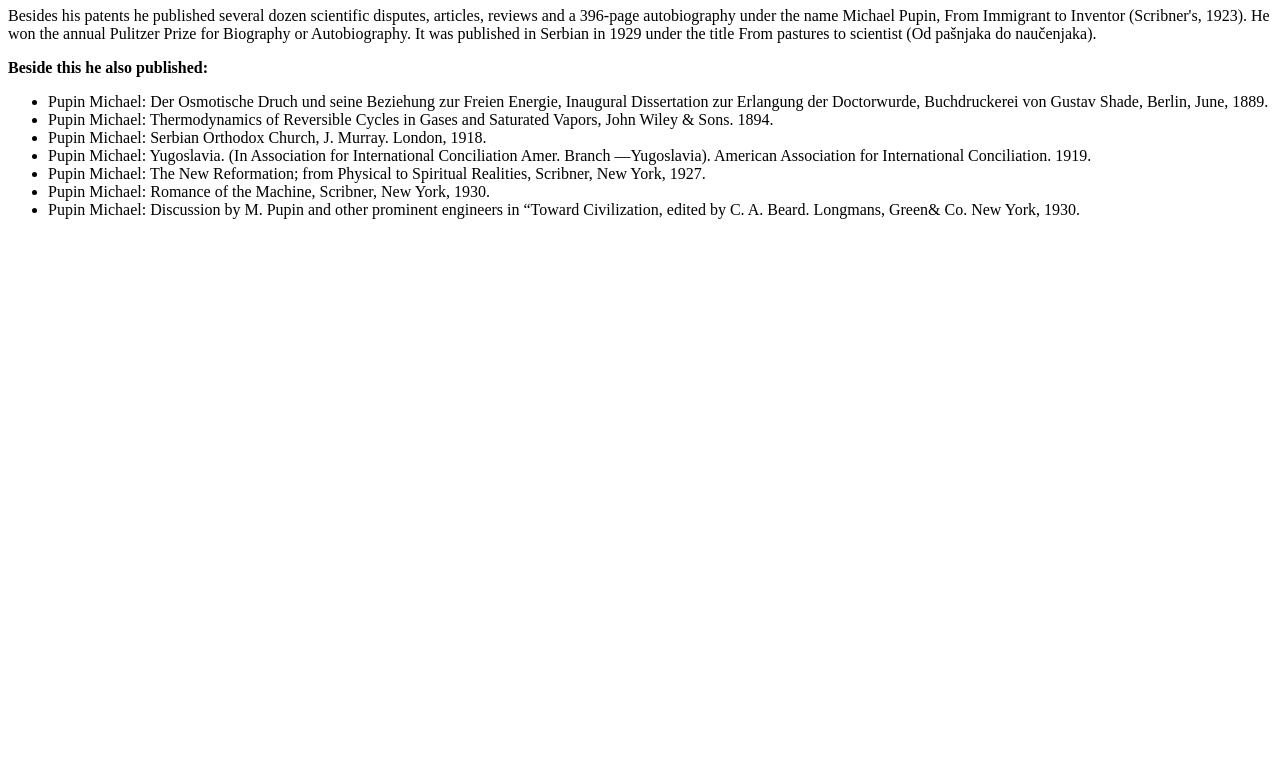
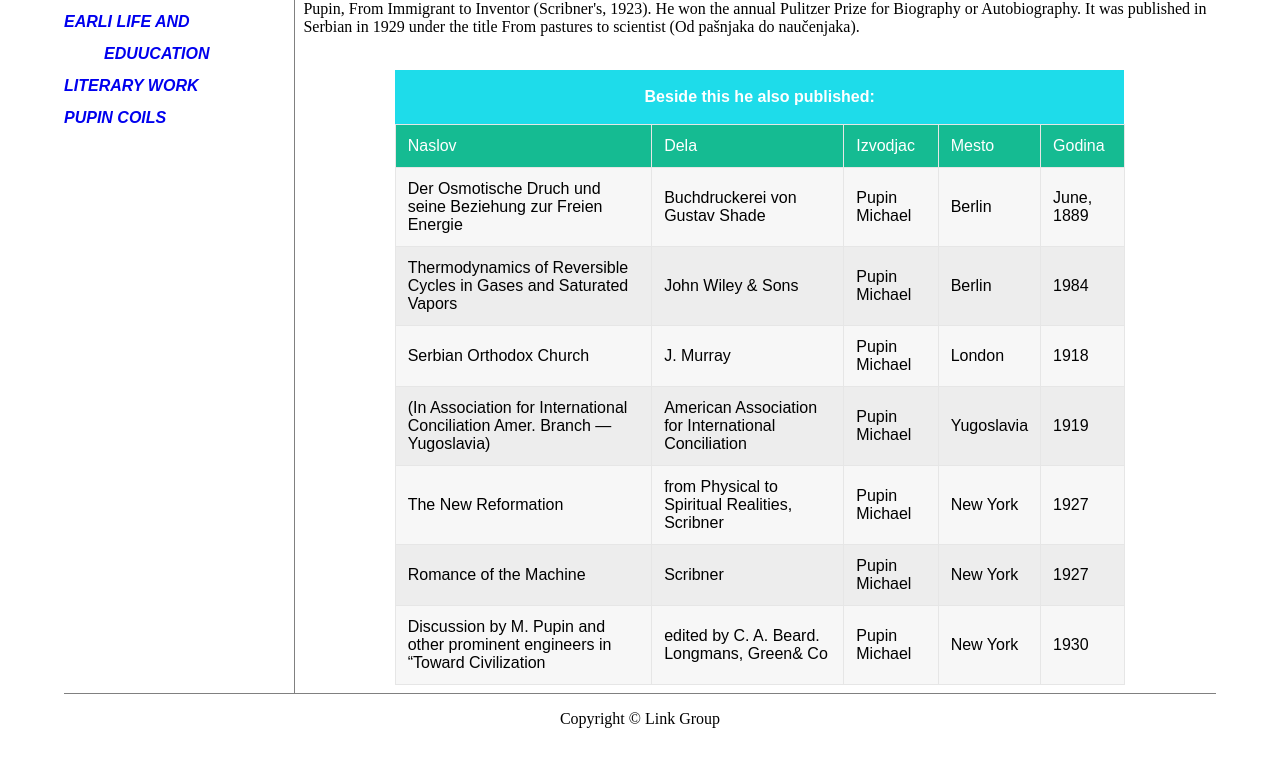
Before and after one commit to ElvisB1987/mini_hml, a plain HTML site: page Literary/literary_work.html in a window 1280 px wide. Shown: the part 179-943 px from the top of the page. Before the commit the page ends 800 px from the top, so only its background shows below. Drawn offline with Linux system fonts and the light colour scheme.

Commit message:
Unapredjeni_HTML_CSS

```diff
--- a/Literary/literary_work.html
+++ b/Literary/literary_work.html
@@ -3,30 +3,179 @@
 <head>
     <meta charset="UTF-8">
     <title>Literary_Work</title>
+    <style>
+        body {
+
+            width: 90%;
+            margin: 20px auto
+        }
+        header {
+            font-family: sans-serif;
+            border-bottom: 1px solid gray;
+            padding: 8px 0 8px 0;
+            border-bottom: 1px solid gray;
+            text-align-last: center;
+            background-color: #1edcea;
+            color: black;
+            border-radius: 10px 0 10px 0;
+            margin: 20px auto
+        }
+nav {
+    font-family: sans-serif;
+    float: left;
+    width: 20%;
+    height: 100%;
+    box-sizing: border-box;
+    font-style: oblique;
+    font-weight: bold;
+}
+a {
+    text-decoration: none;
+}
+li {
+    list-style-type: none;
+    line-height: 2em;
+    text-decoration:none;
+    text-shadow:1px gray;
+    text-transform: uppercase;
+    text-indent: -40px;
+}
+
+section{
+    float: right;
+    width: 80%;
+    padding: 8px 0 8px 8px;
+    box-sizing: border-box;
+    border-left: 1px solid gray;
+}
+footer {
+    padding: 16px 0 16px 0;
+    border-top: 1px solid gray;
+    clear: both;
+    text-align-last: center;
+}
+table {
+        font-family: arial, sans-serif;
+        border-collapse: collapse;
+        width: 80%;
+        margin: 0 auto;
+      }
+
+      th {
+        padding: 18px;
+      }
+
+      td {
+        padding: 12px;
+      }
+
+      td {
+        border: solid 1px #e6e6e6;
+      }
+
+      tr {
+        background-color: #EDEDED;
+      }
+
+      tr.even {
+        background-color:#F7F7F7;
+      }
+
+      #heading {
+        background-color:#15bb92;
+        color: white;
+      }
+      th {
+            background-color: #1edcea;
+            color: white;
+      }
+    </style>
 </head>
 <body>
-    <ul>
+    <header> <h1>Literary work</h1></header>
+
+   <nav> <ul>
     <a href="../index.html"> <li>Main Page</li></a>
      <a href="../Earli_life/earli.html"><li>Earli life and eduucation </li></a>
      <a href="../Literary/literary_work.html"><li>Literary Work </li></a>
      <a href="../Pupin/pupin_coils.html"><li>Pupin Coils</li></a>
 </ul>
-    <hr>
+</nav>
 
-   <h1>Literary work</h1>
 
+
+
+<section>
     <p>Besides his patents he published several dozen scientific disputes, articles, reviews and a 396-page autobiography under the name Michael Pupin, From Immigrant to Inventor (Scribner's, 1923). He won the annual Pulitzer Prize for Biography or Autobiography. It was published in Serbian in 1929 under the title From pastures to scientist (Od pašnjaka do naučenjaka). </p>
 
-<b>Beside this he also published:</b>
+
 <br>
-<ul>
-    <li>Pupin Michael: Der Osmotische Druch und seine Beziehung zur Freien Energie, Inaugural Dissertation zur Erlangung der Doctorwurde, Buchdruckerei von Gustav Shade, Berlin, June, 1889.</li>
-<li>Pupin Michael: Thermodynamics of Reversible Cycles in Gases and Saturated Vapors, John Wiley & Sons. 1894.</li>
-<li>    Pupin Michael: Serbian Orthodox Church, J. Murray. London, 1918.</li>
-<li>Pupin Michael: Yugoslavia. (In Association for International Conciliation Amer. Branch —Yugoslavia). American Association for International Conciliation. 1919.</li>
-<li>Pupin Michael: The New Reformation; from Physical to Spiritual Realities, Scribner, New York, 1927.</li>
-<li>Pupin Michael: Romance of the Machine, Scribner, New York, 1930.</li>
-<li>Pupin Michael: Discussion by M. Pupin and other prominent engineers in “Toward Civilization, edited by C. A. Beard. Longmans, Green& Co. New York, 1930.</li>
-</ul>
+<table>
+    <th colspan="5"><b>Beside this he also published:</b></th>
+<tr id="heading">
+    <td>Naslov</td>
+    <td>Dela</td>
+    <td>Izvodjac</td>
+    <td>Mesto</td>
+    <td>Godina</td>
+</tr>
+<tr class="even">
+<td> Der Osmotische Druch und seine Beziehung zur Freien Energie</td>
+<td>Buchdruckerei von Gustav Shade</td>
+<td>Pupin Michael</td>
+<td>Berlin</td>
+<td>June, 1889</td>
+</tr>
+<tr>
+    <td>Thermodynamics of Reversible Cycles in Gases and Saturated Vapors</td>
+    <td>John Wiley & Sons</td>
+    <td>Pupin Michael</td>
+    <td>Berlin</td>
+    <td>1984</td>
+</tr>
+<tr class="even">
+    <td>Serbian Orthodox Church</td>
+    <td>J. Murray</td>
+    <td>Pupin Michael</td>
+    <td>London</td>
+    <td>1918</td>
+</tr>
+<tr>
+    <td>(In Association for International Conciliation Amer. Branch —Yugoslavia)</td>
+    <td>American Association for International Conciliation</td>
+    <td>Pupin Michael</td>
+    <td>Yugoslavia</td>
+    <td>1919</td>
+</tr>
+<tr class="even">
+<td>The New Reformation</td>
+<td>from Physical to Spiritual Realities, Scribner</td>
+<td>Pupin Michael</td>
+<td>New York</td>
+<td>1927</td>
+</tr>
+<tr>
+    <td>Romance of the Machine</td>
+    <td>Scribner</td>
+    <td>Pupin Michael</td>
+    <td>New York</td>
+    <td>1927</td>
+</tr>
+<tr class="even">
+<td>Discussion by M. Pupin and other prominent engineers in “Toward Civilization</td>
+<td>edited by C. A. Beard. Longmans, Green& Co</td>
+<td>Pupin Michael</td>
+<td>New York</td>
+<td>1930</td>
+</tr>
+
+
+</table>
+</section>
+
+<footer>
+    Copyright © Link Group
+</footer>
+
 </body>
 </html>
```
Also changed, not shown: Earli_life/earli.html (+76 -3 lines), Pupin/pupin_coils.html (+71 -4 lines), index.html (+68 -3 lines), 2 other files. Lines whose indentation alone changed are shown as unchanged.
